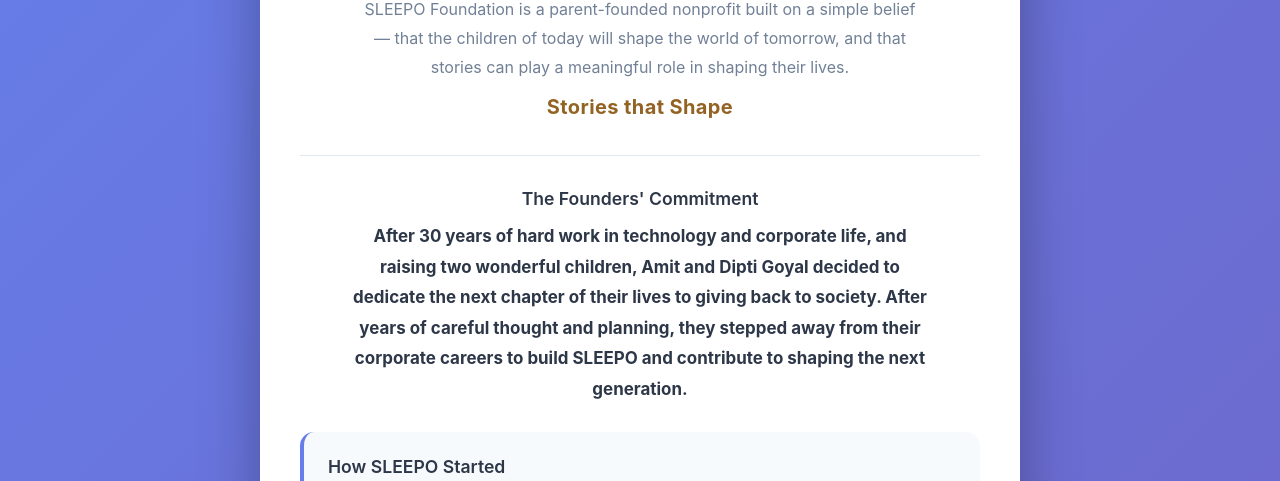
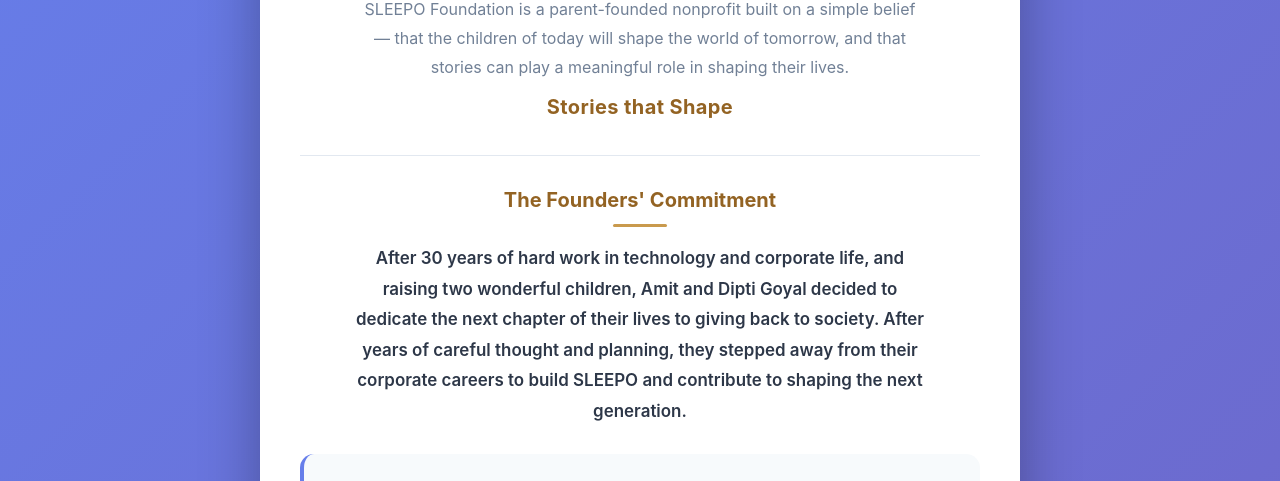
Before and after one commit to sleepofoundation/SLEEPO-Foundation-Website, a plain HTML site: page about.html in a window 1280 px wide. Shown: the part 266-747 px from the top of the page. Drawn offline with Linux system fonts and the light colour scheme.

Commit message:
Add files via upload

```diff
--- a/about.html
+++ b/about.html
@@ -75,15 +75,25 @@
     }
 
     .founders-commitment h2 {
-      font-size: 1.1rem;
-      font-weight: 600;
-      color: #2d3748;
-      margin-bottom: 12px;
+      font-size: 1.25rem;
+      font-weight: 700;
+      color: #936323;
+      margin-bottom: 16px;
+    }
+
+    .founders-commitment h2::after {
+      content: "";
+      display: block;
+      width: 54px;
+      height: 3px;
+      background: #c99a4d;
+      border-radius: 2px;
+      margin: 12px auto 0;
     }
 
     .founders-commitment p {
       font-size: 1.06rem;
-      font-weight: 700;
+      font-weight: 600;
       line-height: 1.8;
       color: #2d3748;
     }
```
